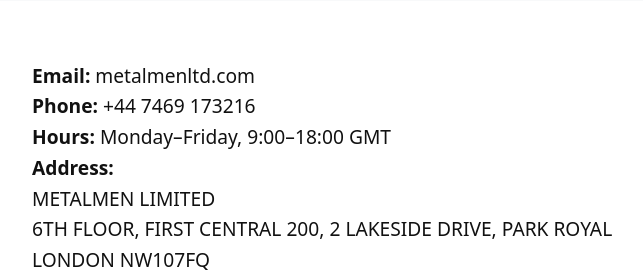
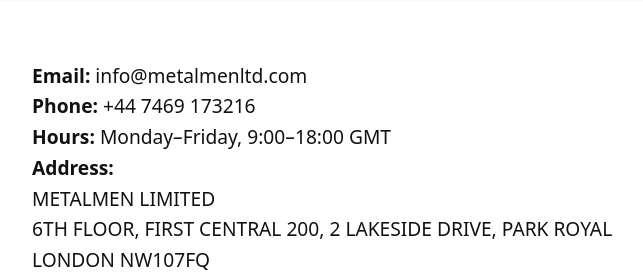
Before and after one commit to DrProdigy1/render-flask-deployment1, a Flask app: page /contact in a window 1280 px wide. Shown: the part 348-622 px from the top of the page, without its empty margins (258-901 px from the left). Run offline with Flask 3, Linux system fonts and the light colour scheme.

Commit message:
Update contact.html

```diff
--- a/templates/contact.html
+++ b/templates/contact.html
@@ -13,7 +13,7 @@
 </section>
 
 <div class="contact-info">
-    <p><strong>Email:</strong> metalmenltd.com</p>
+    <p><strong>Email:</strong> info@metalmenltd.com</p>
     <p><strong>Phone:</strong> +44 7469 173216</p>
     <p><strong>Hours:</strong> Monday–Friday, 9:00–18:00 GMT</p>
     <p><strong>Address:</strong><br>METALMEN LIMITED <br>6TH FLOOR, FIRST CENTRAL 200,
```
